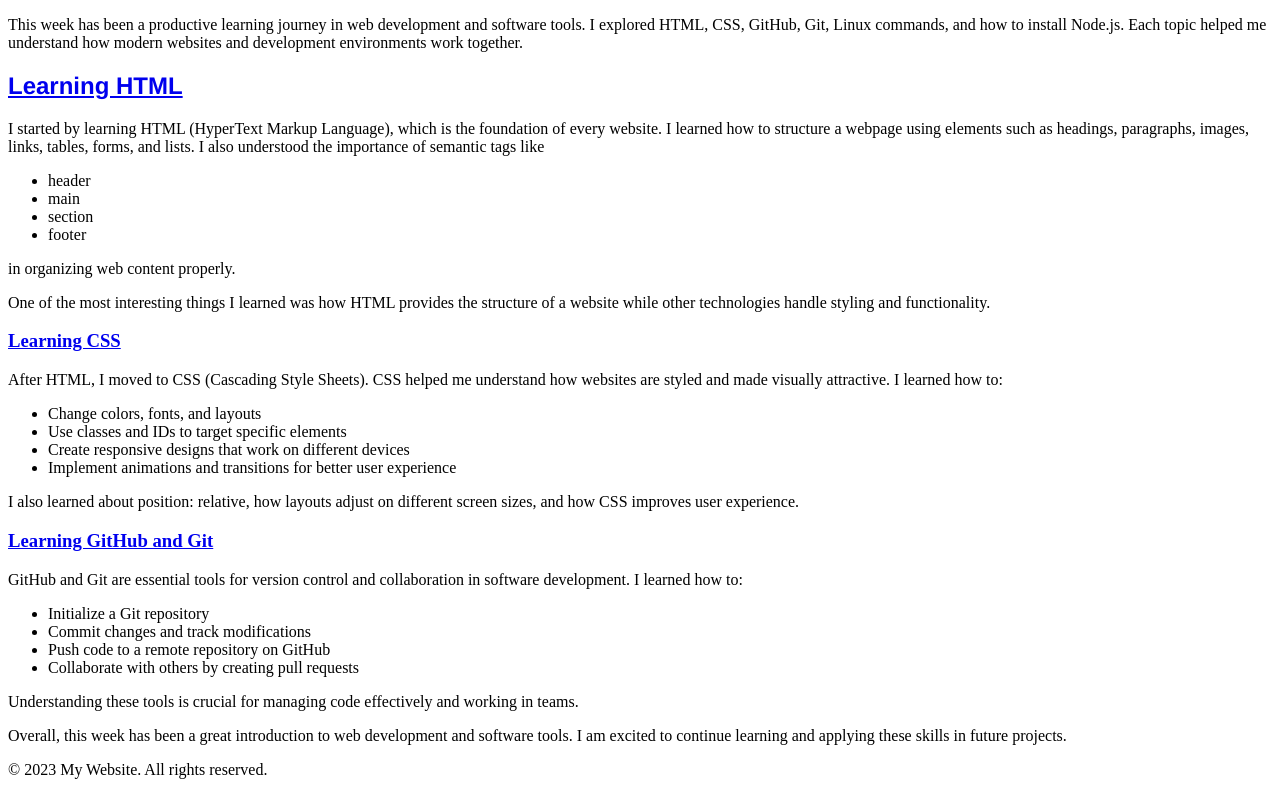
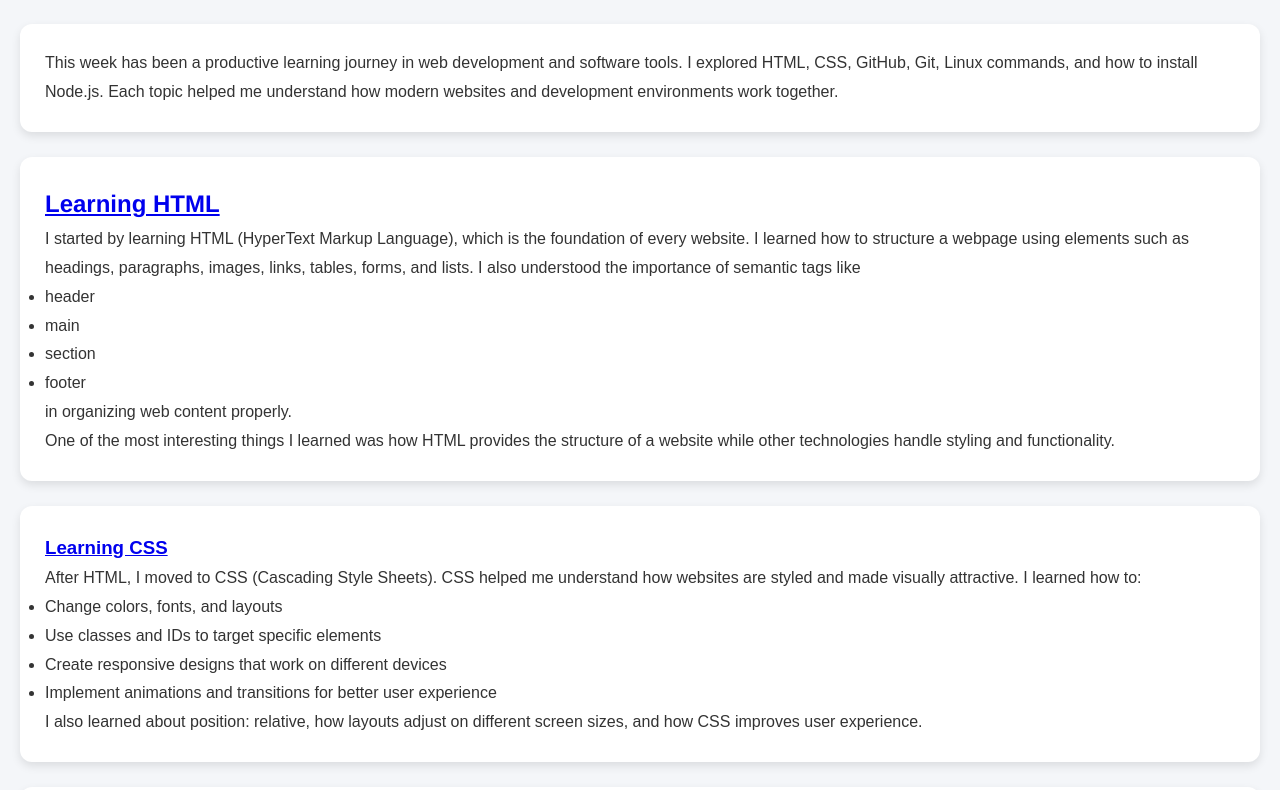
Before and after one commit to kelvinnjunge/website-, a plain HTML site: page index.html in a window 1280 px wide. Shown: the part 82-872 px from the top of the page. Drawn offline with Linux system fonts and the light colour scheme.

Commit message:
new update

```diff
--- a/style.css
+++ b/style.css
@@ -1,3 +1,17 @@
+*{
+    margin: 0;
+    padding: 0;
+    box-sizing: border-box;
+}
+
+body {
+    background-color: #f4f6f9;
+    font-family: Arial;
+    line-height: 1.8;
+    color: #333;
+    padding: 20px;
+}
+
 .html-section {
     color: red;
 font-family: 'Franklin Gothic Medium', 'Arial Narrow', Arial, sans-serif;
@@ -8,3 +22,11 @@ font-family: 'Franklin Gothic Medium', 'Arial Narrow', Arial, sans-serif;
     font-family:'Times New Roman', Times, serif;
     text-align: center;
 }
+
+section {
+    background: white;
+    padding: 25px;
+    margin-bottom: 25px;
+    border-radius: 12px;
+    box-shadow: 0 4px 10px rgba(0,0,0,0.1);
+}
```
